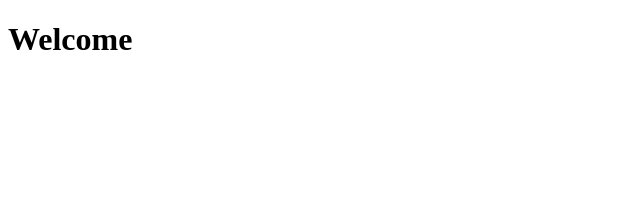
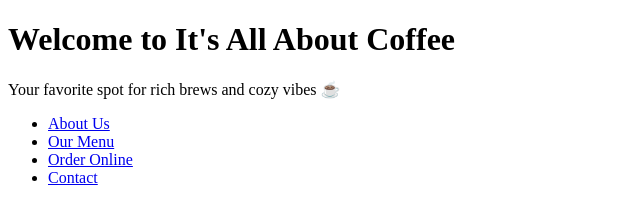
Before and after one commit to awais905/It-s-all-about-coffee-, a plain HTML site: page index.html in a window 1280 px wide. Shown: the whole page, without its empty margins (0-640 px from the left). Drawn offline with Linux system fonts and the light colour scheme.

Commit message:
Update index.html

```diff
--- a/index.html
+++ b/index.html
@@ -1 +1,21 @@
-<!DOCTYPE html><html><head><title>It's All About Coffee</title></head><body><h1>Welcome</h1></body></html>
+<!DOCTYPE html>
+<html lang="en">
+<head>
+  <meta charset="UTF-8" />
+  <meta name="viewport" content="width=device-width, initial-scale=1.0"/>
+  <title>It's All About Coffee</title>
+</head>
+<body>
+  <h1>Welcome to It's All About Coffee</h1>
+  <p>Your favorite spot for rich brews and cozy vibes ☕</p>
+
+  <nav>
+    <ul>
+      <li><a href="about.html">About Us</a></li>
+      <li><a href="menu.html">Our Menu</a></li>
+      <li><a href="order.html">Order Online</a></li>
+      <li><a href="contact.html">Contact</a></li>
+    </ul>
+  </nav>
+</body>
+</html>
```
